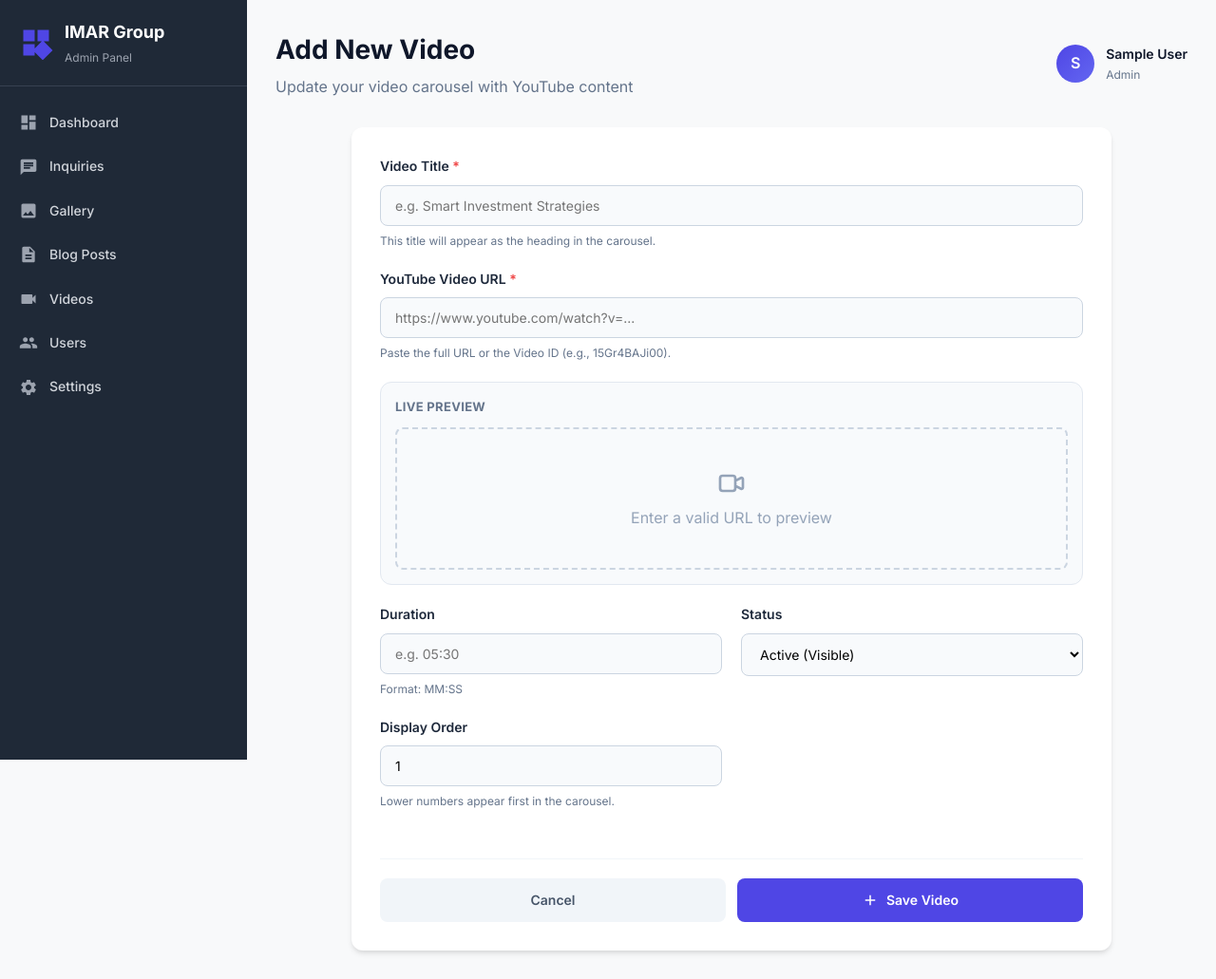
After one commit to Anupam-upadhyaya/Imar-Group-Admin-panel, a PHP site: page /Imar_Group_Admin_panel/VIDEOS_CODE/add-videos.php in a window 1280 px wide. The commit adds this page. Shown: the whole page at 95% size. Run offline with PHP 8.4, Linux system fonts and the light colour scheme; the visitor is signed in with stand-in values (Sample User, id 1); data that the repository does not hold is empty.

Commit message:
video admin side modified

```diff
--- /dev/null
+++ b/admin/VIDEOS_CODE/add-videos.php
@@ -0,0 +1,423 @@
+<?php
+/**
+ * IMAR Group Admin Panel - Add Video
+ * File: admin/VIDEOS_CODE/add-video.php
+ */
+
+session_start();
+define('SECURE_ACCESS', true);
+
+require_once '../../config/config.php';
+require_once '../../includes/classes/Auth.php';
+
+$auth = new Auth($conn);
+
+if (!$auth->isLoggedIn()) {
+    header('Location: ../login.php');
+    exit();
+}
+
+$admin_name = $_SESSION['admin_name'] ?? 'Admin';
+$admin_initials = strtoupper(substr($admin_name, 0, 1));
+$admin_role = $_SESSION['admin_role'] ?? 'editor';
+$admin_id = $_SESSION['admin_id'];
+
+$error_message = '';
+$success_message = '';
+
+// Function to extract YouTube ID from various URL formats
+function extractYouTubeId($url) {
+    $patterns = [
+        '/youtube\.com\/watch\?v=([a-zA-Z0-9_-]+)/',      // Standard URL
+        '/youtube\.com\/embed\/([a-zA-Z0-9_-]+)/',        // Embed URL
+        '/youtu\.be\/([a-zA-Z0-9_-]+)/',                  // Shortened URL
+        '/youtube\.com\/v\/([a-zA-Z0-9_-]+)/',            // V URL
+        '/youtube\.com\/shorts\/([a-zA-Z0-9_-]+)/'        // Shorts URL
+    ];
+
+    foreach ($patterns as $pattern) {
+        if (preg_match($pattern, $url, $matches)) {
+            return $matches[1];
+        }
+    }
+
+    if (preg_match('/^[a-zA-Z0-9_-]{11}$/', $url)) {
+        return $url;
+    }
+
+    return false;
+}
+
+// Handle form submission
+if ($_SERVER['REQUEST_METHOD'] === 'POST') {
+    $title = trim($_POST['title'] ?? '');
+    $youtube_url = trim($_POST['youtube_url'] ?? '');
+    $duration = trim($_POST['duration'] ?? '');
+    $status = $_POST['status'] ?? 'active';
+    $display_order = (int)($_POST['display_order'] ?? 0);
+
+    // Validation
+    if (empty($title)) {
+        $error_message = "Video title is required.";
+    } elseif (empty($youtube_url)) {
+        $error_message = "YouTube URL is required.";
+    } else {
+        $youtube_id = extractYouTubeId($youtube_url);
+
+        if (!$youtube_id) {
+            $error_message = "Invalid YouTube URL. Please provide a valid YouTube video link.";
+        } else {
+            // Generate thumbnail URL
+            $thumbnail_url = "https://img.youtube.com/vi/{$youtube_id}/maxresdefault.jpg";
+
+            // Insert into database (Matches your SCHEMA)
+            // Columns: title, youtube_url, youtube_id, thumbnail_url, duration, status, display_order, created_by
+            $stmt = $conn->prepare("INSERT INTO videos (title, youtube_url, youtube_id, thumbnail_url, duration, status, display_order, created_by) VALUES (?, ?, ?, ?, ?, ?, ?, ?)");
+            $stmt->bind_param("ssssssii", $title, $youtube_url, $youtube_id, $thumbnail_url, $duration, $status, $display_order, $admin_id);
+
+            if ($stmt->execute()) {
+                $video_id = $stmt->insert_id;
+                $auth->logActivity($admin_id, 'added_video', 'videos', $video_id);
+
+                $success_message = "Video added successfully!";
+                echo "<script>setTimeout(function() { window.location.href = 'videos.php'; }, 2000);</script>";
+            } else {
+                $error_message = "Database error: " . $stmt->error;
+            }
+        }
+    }
+}
+
+$max_order = $conn->query("SELECT MAX(display_order) as max_order FROM videos")->fetch_assoc()['max_order'] ?? 0;
+$suggested_order = $max_order + 1;
+?>
+<!DOCTYPE html>
+<html lang="en">
+<head>
+    <meta charset="UTF-8">
+    <meta name="viewport" content="width=device-width, initial-scale=1.0">
+    <title>Add Video - IMAR Group Admin</title>
+    <link rel="stylesheet" href="../../css/styles.css">
+    <link rel="stylesheet" href="../../css/dashboard.css">
+    <style>
+        .form-container {
+            max-width: 800px;
+            margin: 0 auto;
+            background: white;
+            padding: 30px;
+            border-radius: 12px;
+            box-shadow: 0 4px 6px -1px rgba(0, 0, 0, 0.1), 0 2px 4px -1px rgba(0, 0, 0, 0.06);
+        }
+
+        .form-group {
+            margin-bottom: 20px;
+        }
+
+        .form-group label {
+            display: block;
+            font-weight: 600;
+            margin-bottom: 8px;
+            color: #1e293b;
+            font-size: 14px;
+        }
+
+        .form-group input[type="text"],
+        .form-group select,
+        .form-group input[type="number"] {
+            width: 100%;
+            padding: 12px 15px;
+            border: 1px solid #cbd5e1;
+            border-radius: 8px;
+            font-size: 14px;
+            transition: all 0.3s ease;
+            box-sizing: border-box;
+            background-color: #f8fafc;
+        }
+
+        .form-group input:focus,
+        .form-group select:focus {
+            border-color: #4f46e5;
+            background-color: #fff;
+            outline: none;
+            box-shadow: 0 0 0 3px rgba(79, 70, 229, 0.1);
+        }
+
+        .form-row {
+            display: grid;
+            grid-template-columns: 1fr 1fr;
+            gap: 20px;
+        }
+
+        .btn-group {
+            display: flex;
+            gap: 12px;
+            margin-top: 30px;
+            padding-top: 20px;
+            border-top: 1px solid #f1f5f9;
+        }
+
+        .btn {
+            padding: 12px 24px;
+            border-radius: 8px;
+            font-weight: 600;
+            text-decoration: none;
+            border: none;
+            cursor: pointer;
+            transition: all 0.2s ease;
+            font-size: 14px;
+            display: inline-flex;
+            align-items: center;
+            justify-content: center;
+        }
+
+        .btn-primary {
+            background: #4f46e5;
+            color: white;
+            flex: 1;
+        }
+
+        .btn-primary:hover {
+            background: #4338ca;
+            transform: translateY(-1px);
+        }
+
+        .btn-secondary {
+            background: #f1f5f9;
+            color: #475569;
+            flex: 1;
+        }
+
+        .btn-secondary:hover {
+            background: #e2e8f0;
+        }
+
+        .alert {
+            padding: 16px;
+            border-radius: 8px;
+            margin-bottom: 24px;
+            font-size: 14px;
+            display: flex;
+            align-items: center;
+        }
+
+        .alert-success {
+            background: #f0fdf4;
+            color: #166534;
+            border: 1px solid #bbf7d0;
+        }
+
+        .alert-error {
+            background: #fef2f2;
+            color: #991b1b;
+            border: 1px solid #fecaca;
+        }
+
+        .required { color: #ef4444; }
+
+        .helper-text {
+            font-size: 12px;
+            color: #64748b;
+            margin-top: 6px;
+        }
+
+        /* Preview Section Styling */
+        .preview-card {
+            border: 1px solid #e2e8f0;
+            border-radius: 12px;
+            padding: 15px;
+            background: #f8fafc;
+            margin: 20px 0;
+        }
+
+        .preview-title {
+            font-size: 13px;
+            text-transform: uppercase;
+            letter-spacing: 0.025em;
+            color: #64748b;
+            margin-bottom: 12px;
+            font-weight: 700;
+        }
+
+        #videoPreview {
+            width: 100%;
+            aspect-ratio: 16/9;
+            background: #000;
+            border-radius: 8px;
+            overflow: hidden;
+            display: none;
+            box-shadow: 0 10px 15px -3px rgba(0, 0, 0, 0.1);
+        }
+
+        #videoPreview iframe {
+            width: 100%;
+            height: 100%;
+        }
+
+        .empty-preview-state {
+            height: 150px;
+            display: flex;
+            flex-direction: column;
+            align-items: center;
+            justify-content: center;
+            border: 2px dashed #cbd5e1;
+            border-radius: 8px;
+            color: #94a3b8;
+        }
+    </style>
+</head>
+<body>
+
+<div class="dashboard">
+    <?php include __DIR__ . '/../includes/sidebar.php'; ?>
+
+    <div class="main-content">
+        <div class="dashboard-header">
+            <div>
+                <h1>Add New Video</h1>
+                <p style="color: #64748b; margin-top: 4px;">Update your video carousel with YouTube content</p>
+            </div>
+            <div class="header-actions">
+                <div class="user-info">
+                    <div class="user-avatar"><?php echo $admin_initials; ?></div>
+                    <div>
+                        <div style="font-weight: 600; font-size: 14px;"><?php echo htmlspecialchars($admin_name); ?></div>
+                        <div style="font-size: 12px; color: #64748b;"><?php echo ucfirst($admin_role); ?></div>
+                    </div>
+                </div>
+            </div>
+        </div>
+
+        <div class="form-container">
+            <?php if ($success_message): ?>
+                <div class="alert alert-success">
+                    <svg style="margin-right: 8px" width="18" height="18" fill="none" stroke="currentColor" viewBox="0 0 24 24"><path stroke-linecap="round" stroke-linejoin="round" stroke-width="2" d="M5 13l4 4L19 7"></path></svg>
+                    <?php echo $success_message; ?> Redirecting...
+                </div>
+            <?php endif; ?>
+
+            <?php if ($error_message): ?>
+                <div class="alert alert-error">
+                    <svg style="margin-right: 8px" width="18" height="18" fill="none" stroke="currentColor" viewBox="0 0 24 24"><path stroke-linecap="round" stroke-linejoin="round" stroke-width="2" d="M6 18L18 6M6 6l12 12"></path></svg>
+                    <?php echo $error_message; ?>
+                </div>
+            <?php endif; ?>
+
+            <form method="POST" id="videoForm">
+                <div class="form-group">
+                    <label for="title">Video Title <span class="required">*</span></label>
+                    <input type="text" id="title" name="title" placeholder="e.g. Smart Investment Strategies" required>
+                    <div class="helper-text">This title will appear as the heading in the carousel.</div>
+                </div>
+
+                <div class="form-group">
+                    <label for="youtube_url">YouTube Video URL <span class="required">*</span></label>
+                    <input type="text" id="youtube_url" name="youtube_url" placeholder="https://www.youtube.com/watch?v=..." required>
+                    <div class="helper-text">Paste the full URL or the Video ID (e.g., 15Gr4BAJi00).</div>
+                </div>
+
+                <div class="preview-card">
+                    <div class="preview-title">Live Preview</div>
+                    <div id="videoPreview">
+                        <iframe id="previewIframe" frameborder="0" allow="accelerometer; autoplay; clipboard-write; encrypted-media; gyroscope; picture-in-picture" allowfullscreen></iframe>
+                    </div>
+                    <div id="emptyPreview" class="empty-preview-state">
+                        <svg width="32" height="32" fill="none" stroke="currentColor" viewBox="0 0 24 24" style="margin-bottom: 8px;"><path stroke-linecap="round" stroke-linejoin="round" stroke-width="2" d="M15 10l4.553-2.276A1 1 0 0121 8.618v6.764a1 1 0 01-1.447.894L15 14M5 18h8a2 2 0 002-2V8a2 2 0 00-2-2H5a2 2 0 00-2 2v8a2 2 0 002 2z"></path></svg>
+                        <span>Enter a valid URL to preview</span>
+                    </div>
+                </div>
+
+                <div class="form-row">
+                    <div class="form-group">
+                        <label for="duration">Duration</label>
+                        <input type="text" id="duration" name="duration" placeholder="e.g. 05:30">
+                        <div class="helper-text">Format: MM:SS</div>
+                    </div>
+
+                    <div class="form-group">
+                        <label for="status">Status</label>
+                        <select id="status" name="status">
+                            <option value="active">Active (Visible)</option>
+                            <option value="inactive">Inactive (Hidden)</option>
+                        </select>
+                    </div>
+                </div>
+
+                <div class="form-row">
+                    <div class="form-group">
+                        <label for="display_order">Display Order</label>
+                        <input type="number" id="display_order" name="display_order" value="<?php echo $suggested_order; ?>" min="0">
+                        <div class="helper-text">Lower numbers appear first in the carousel.</div>
+                    </div>
+                </div>
+
+                <div class="btn-group">
+                    <a href="videos.php" class="btn btn-secondary">Cancel</a>
+                    <button type="submit" class="btn btn-primary">
+                        <svg width="18" height="18" viewBox="0 0 24 24" fill="none" stroke="currentColor" stroke-width="2" style="margin-right: 8px;">
+                            <path d="M12 5v14M5 12h14" />
+                        </svg>
+                        Save Video
+                    </button>
+                </div>
+            </form>
+        </div>
+    </div>
+</div>
+
+<script>
+/**
+ * Utility to extract ID from YouTube URLs
+ */
+function extractYouTubeId(url) {
+    const patterns = [
+        /youtube\.com\/watch\?v=([a-zA-Z0-9_-]+)/,
+        /youtube\.com\/embed\/([a-zA-Z0-9_-]+)/,
+        /youtu\.be\/([a-zA-Z0-9_-]+)/,
+        /youtube\.com\/v\/([a-zA-Z0-9_-]+)/,
+        /youtube\.com\/shorts\/([a-zA-Z0-9_-]+)/
+    ];
+
+    for (let pattern of patterns) {
+        const match = url.match(pattern);
+        if (match && match[1]) return match[1];
+    }
+
+    // Check if user just entered the 11-char ID
+    if (/^[a-zA-Z0-9_-]{11}$/.test(url)) return url;
+
+    return null;
+}
+
+/**
+ * Handle Live Preview logic
+ */
+const urlInput = document.getElementById('youtube_url');
+const videoPreview = document.getElementById('videoPreview');
+const emptyPreview = document.getElementById('emptyPreview');
+const previewIframe = document.getElementById('previewIframe');
+
+urlInput.addEventListener('input', function() {
+    const url = this.value.trim();
+
+    if (url) {
+        const videoId = extractYouTubeId(url);
+
+        if (videoId) {
+            previewIframe.src = `https://www.youtube.com/embed/${videoId}`;
+            videoPreview.style.display = 'block';
+            emptyPreview.style.display = 'none';
+        } else {
+            videoPreview.style.display = 'none';
+            emptyPreview.style.display = 'flex';
+            emptyPreview.innerHTML = '<span style="color:#ef4444">Invalid YouTube URL</span>';
+        }
+    } else {
+        videoPreview.style.display = 'none';
+        emptyPreview.style.display = 'flex';
+        emptyPreview.innerHTML = '<span>Enter a valid URL to preview</span>';
+    }
+});
+</script>
+
+</body>
+</html>
```
Also changed, not shown: admin/VIDEOS_CODE/videos.php (+28 -48 lines).
